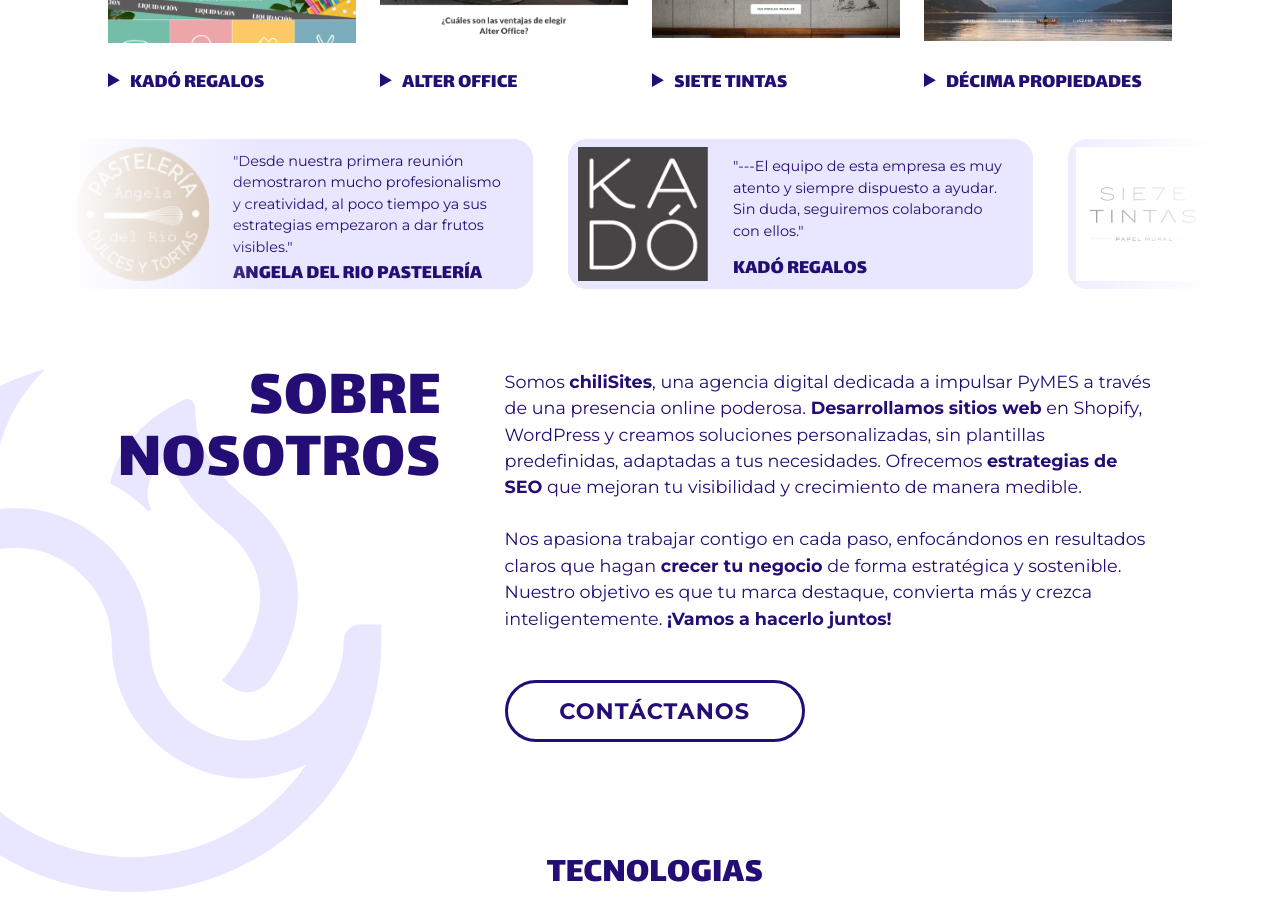
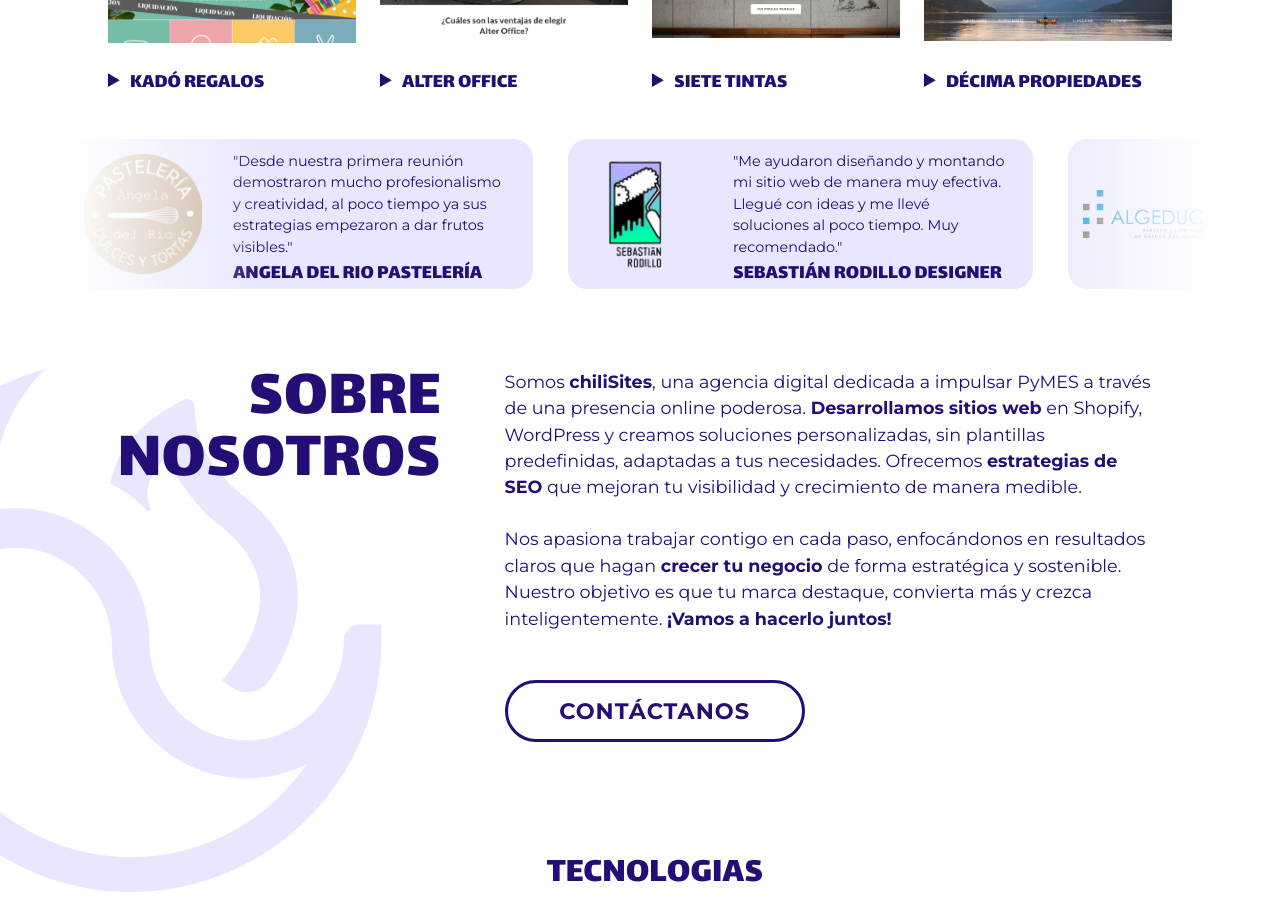
Before and after one commit to jrdelrio/chilisites-landing, a React (Create React App) app: page / in a window 1280 px wide. Shown: the part 1760-2667 px from the top of the page. Built offline with nearby package versions, Linux system fonts and the light colour scheme.

Commit message:
padding de fotos quotes y font sizes de about us

```diff
--- a/src/components/Slider.js
+++ b/src/components/Slider.js
@@ -27,42 +27,42 @@ const Slider = () => {
             quote: '"Desde nuestra primera reunión demostraron mucho profesionalismo y creatividad, al poco tiempo ya sus estrategias empezaron a dar frutos visibles."',
             empresa: "ANGELA DEL RIO PASTELERÍA",
         },
-        {
-            id: 3,
-            image: kado,
-            quote: '"---El equipo de esta empresa es muy atento y siempre dispuesto a ayudar. Sin duda, seguiremos colaborando con ellos."',
-            empresa: "KADÓ REGALOS",
-        },
-        {
-            id: 4,
-            image: sieteTintas,
-            quote: '"---Gracias a su asesoría, hemos logrado mejorar significativamente nuestros procesos. Recomiendo sus servicios sin dudar."',
-            empresa: "SIETE TINTAS",
-        },
-        {
-            id: 5,
-            image: alterOffice,
-            quote: '"---La calidad del trabajo que entregan es excepcional. Nos han ayudado a alcanzar nuestros objetivos en tiempo récord."',
-            empresa: "ALTER OFFICE",
-        },
-        {
-            id: 6,
-            image: meydey,
-            quote: '"--Nos sorprendió gratamente la innovación que aportaron a nuestro proyecto. Son expertos en lo que hacen."',
-            empresa: "MEY DEY",
-        },
-        {
-            id: 7,
-            image: dodo,
-            quote: '"--La creatividad y dedicación de su equipo nos permitió lanzar una campaña muy exitosa. Los recomendamos ampliamente."',
-            empresa: "DODO",
-        },
-        {
-            id: 8,
-            image: decima,
-            quote: '"--Son unos verdaderos profesionales. Desde el primer contacto, demostraron compromiso y excelencia en su trabajo."',
-            empresa: "DÉCIMA PROPIEDADES",
-        },
+        // {
+        //     id: 3,
+        //     image: kado,
+        //     quote: '"---El equipo de esta empresa es muy atento y siempre dispuesto a ayudar. Sin duda, seguiremos colaborando con ellos."',
+        //     empresa: "KADÓ REGALOS",
+        // },
+        // {
+        //     id: 4,
+        //     image: sieteTintas,
+        //     quote: '"---Gracias a su asesoría, hemos logrado mejorar significativamente nuestros procesos. Recomiendo sus servicios sin dudar."',
+        //     empresa: "SIETE TINTAS",
+        // },
+        // {
+        //     id: 5,
+        //     image: alterOffice,
+        //     quote: '"---La calidad del trabajo que entregan es excepcional. Nos han ayudado a alcanzar nuestros objetivos en tiempo récord."',
+        //     empresa: "ALTER OFFICE",
+        // },
+        // {
+        //     id: 6,
+        //     image: meydey,
+        //     quote: '"--Nos sorprendió gratamente la innovación que aportaron a nuestro proyecto. Son expertos en lo que hacen."',
+        //     empresa: "MEY DEY",
+        // },
+        // {
+        //     id: 7,
+        //     image: dodo,
+        //     quote: '"--La creatividad y dedicación de su equipo nos permitió lanzar una campaña muy exitosa. Los recomendamos ampliamente."',
+        //     empresa: "DODO",
+        // },
+        // {
+        //     id: 8,
+        //     image: decima,
+        //     quote: '"--Son unos verdaderos profesionales. Desde el primer contacto, demostraron compromiso y excelencia en su trabajo."',
+        //     empresa: "DÉCIMA PROPIEDADES",
+        // },
         {
             id: 9,
             image: srodillo,
--- a/src/styles/about-us.css
+++ b/src/styles/about-us.css
@@ -100,10 +100,8 @@
 
     .about-us-body {
         text-align: center;
-        font-size: 1.5rem;
+        font-size: 1.1rem;
         font-family: "Montserrat", sans-serif;
-        margin-right: 15px;
-        margin-left: 15px;
     }
 
     .technologies {
--- a/src/styles/card-quote.css
+++ b/src/styles/card-quote.css
@@ -19,6 +19,7 @@
 
 .quote-card img {
     object-fit: contain;
+    padding: 15px;
 }
 
 .quote-text {
```
